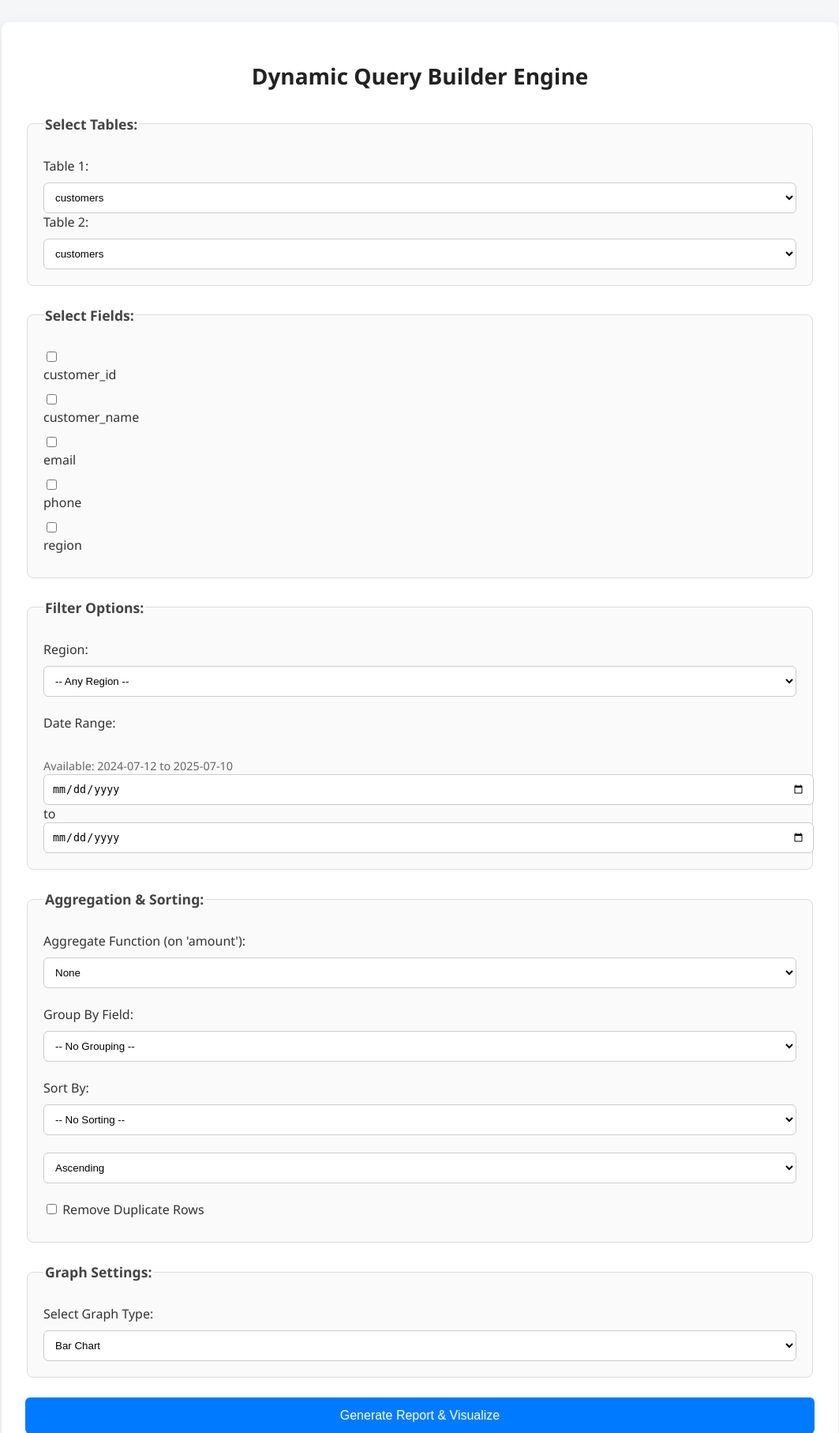
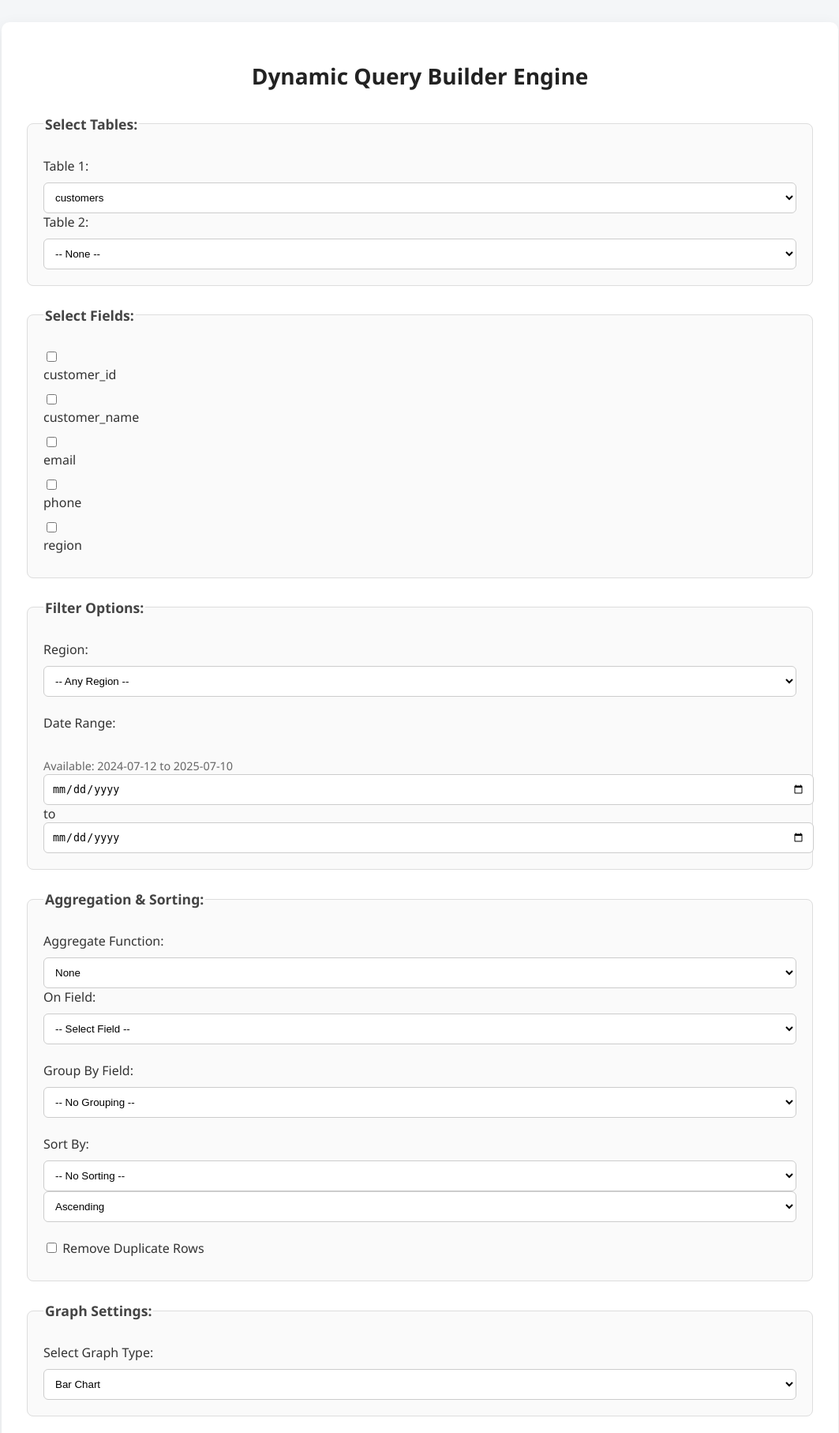
Before and after one commit to Praveenchoudari01/dqbe, a Flask app: page / in a window 1280 px wide. Shown: the top 1814 px of the page at 79% size, without its empty margins (108-1171 px from the left). Run offline with Flask 3, Linux system fonts and the light colour scheme.

Commit message:
successfully done with proper grouping and aggregations

```diff
--- a/app.py
+++ b/app.py
@@ -154,6 +154,7 @@ def index():
         start_date = request.form.get('start_date')
         end_date = request.form.get('end_date')
         aggregate = request.form.get('aggregate')
+        aggregate_field = request.form.get('aggregate_field')  # <-- ✅ ADDED THIS LINE
         sort_field = request.form.get('sort_field')
         sort_order = request.form.get('sort_order')
         distinct = request.form.get('distinct') == 'on'
@@ -198,18 +199,20 @@ def index():
                     break
 
         # Handle aggregation
-        if aggregate:
-            if aggregate == 'sum':
-                agg_column = func.sum(all_tables["sales"].c.amount).label('total_amount')
-            elif aggregate == 'avg':
-                agg_column = func.avg(all_tables["sales"].c.amount).label('average_amount')
-            elif aggregate == 'count':
-                agg_column = func.count(all_tables["sales"].c.amount).label('count_amount')
-
+        if aggregate and aggregate_field:
+            for table_name, table in all_tables.items():
+                if aggregate_field in table.c:
+                    target_col = table.c[aggregate_field]
+                    if aggregate == 'sum':
+                        agg_column = func.sum(target_col).label(f"sum_{aggregate_field}")
+                    elif aggregate == 'avg':
+                        agg_column = func.avg(target_col).label(f"avg_{aggregate_field}")
+                    elif aggregate == 'count':
+                        agg_column = func.count(target_col).label(f"count_{aggregate_field}")
+                    break
             if agg_column is not None:
                 columns.append(agg_column)
         else:
-            # No aggregation: include all selected fields
             for field in selected_fields:
                 for table in selected_tables:
                     if field in table.c:
@@ -269,7 +272,6 @@ def index():
             except (ValueError, TypeError):
                 chart_data = None
     else:
-        # Initial page load
         groupable_fields = [col for table in attributes for col in attributes[table] if col.lower() not in ('id', 'amount')]
 
     return render_template(
--- a/static/js/field-select.js
+++ b/static/js/field-select.js
@@ -1,9 +1,14 @@
 document.addEventListener("DOMContentLoaded", function () {
   const attributes = window.availableAttributes;
+
   const table1 = document.getElementById("table1");
   const table2 = document.getElementById("table2");
   const fieldContainer = document.getElementById("field-container");
   const sortSelect = document.getElementById("sort_field");
+
+  // NEW dropdowns
+  const groupBySelect = document.querySelector('select[name="group_by"]');
+  const aggregateFieldSelect = document.getElementById("aggregate_field");
 
   function updateFields() {
     const t1 = table1.value;
@@ -12,11 +17,14 @@ document.addEventListener("DOMContentLoaded", function () {
     const fields2 = attributes[t2] || [];
     const allFields = [...new Set([...fields1, ...fields2])];
 
-    // Clear previous fields
+    // Clear previous content
     fieldContainer.innerHTML = '';
     sortSelect.innerHTML = '<option value="">-- No Sorting --</option>';
+    groupBySelect.innerHTML = '<option value="">-- No Grouping --</option>';
+    aggregateFieldSelect.innerHTML = '<option value="">-- Select Field --</option>';
 
     allFields.forEach(field => {
+      // Create checkbox
       const checkbox = document.createElement("input");
       checkbox.type = "checkbox";
       checkbox.name = "fields";
@@ -30,19 +38,22 @@ document.addEventListener("DOMContentLoaded", function () {
       const div = document.createElement("div");
       div.appendChild(checkbox);
       div.appendChild(label);
-
       fieldContainer.appendChild(div);
 
-      // Also add to sort dropdown
-      const opt = document.createElement("option");
-      opt.value = field;
-      opt.textContent = field;
-      sortSelect.appendChild(opt);
+      // Populate dropdowns
+      const sortOption = new Option(field, field);
+      sortSelect.appendChild(sortOption);
+
+      const groupByOption = new Option(field, field);
+      groupBySelect.appendChild(groupByOption);
+
+      const aggregateOption = new Option(field, field);
+      aggregateFieldSelect.appendChild(aggregateOption);
     });
   }
 
   table1.addEventListener("change", updateFields);
   table2.addEventListener("change", updateFields);
 
-  updateFields(); // Initial
+  updateFields(); // Initial call
 });
--- a/templates/index.html
+++ b/templates/index.html
@@ -22,7 +22,8 @@
                 </select>
 
                 <label>Table 2:</label>
-                <select id="table2" name="table2" required>
+                <select id="table2" name="table2">
+                    <option value="">-- None --</option>
                     {% for table in attributes %}
                         <option value="{{ table }}">{{ table }}</option>
                     {% endfor %}
@@ -54,30 +55,34 @@
 
             <fieldset>
                 <legend>Aggregation & Sorting:</legend>
-                <label>Aggregate Function (on 'amount'):</label>
+
+                <label>Aggregate Function:</label>
                 <select name="aggregate">
                     <option value="">None</option>
                     <option value="sum">Sum</option>
                     <option value="avg">Average</option>
                     <option value="count">Count</option>
+                </select>
+
+                <label>On Field:</label>
+                <select name="aggregate_field" id="aggregate_field">
+                    <option value="">-- Select Field --</option>
+                    <!-- Populated dynamically -->
                 </select><br><br>
 
-                <!-- ✅ Group By Field (added dropdown) -->
                 <label>Group By Field:</label>
-                <select name="group_by">
+                <select name="group_by" id="group_by">
                     <option value="">-- No Grouping --</option>
-                    {% for attr in groupable_fields %}
-                        <option value="{{ attr }}">{{ attr }}</option>
-                    {% endfor %}
+                    <!-- Populated dynamically -->
                 </select>
                 <br><br>
 
                 <label>Sort By:</label>
                 <select name="sort_field" id="sort_field">
                     <option value="">-- No Sorting --</option>
-                    <!-- Populated via JS -->
+                    <!-- Populated dynamically -->
                 </select>
-                <br><br>
+
                 <select name="sort_order">
                     <option value="asc">Ascending</option>
                     <option value="desc">Descending</option>
@@ -139,7 +144,6 @@
                 <p>This report does not contain any visualization.</p>
             {% endif %}
 
-            <!-- Add to Dashboard and View Dashboard buttons -->
             {% if chart_data %}
                 <form method="POST" action="{{ url_for('add_to_dashboard') }}">
                     <input type="hidden" name="sql_query" value="{{ chart_data.query }}">
```
